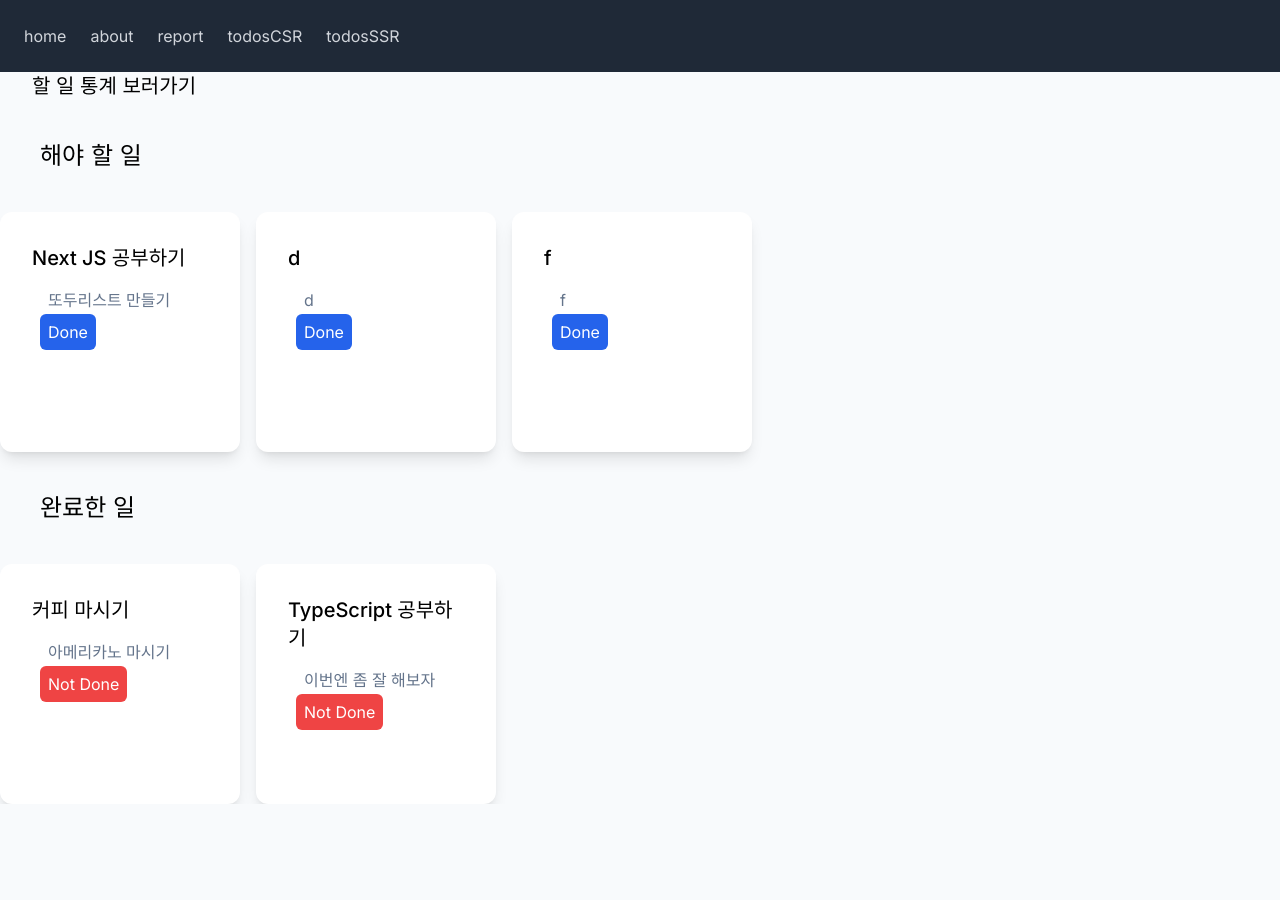
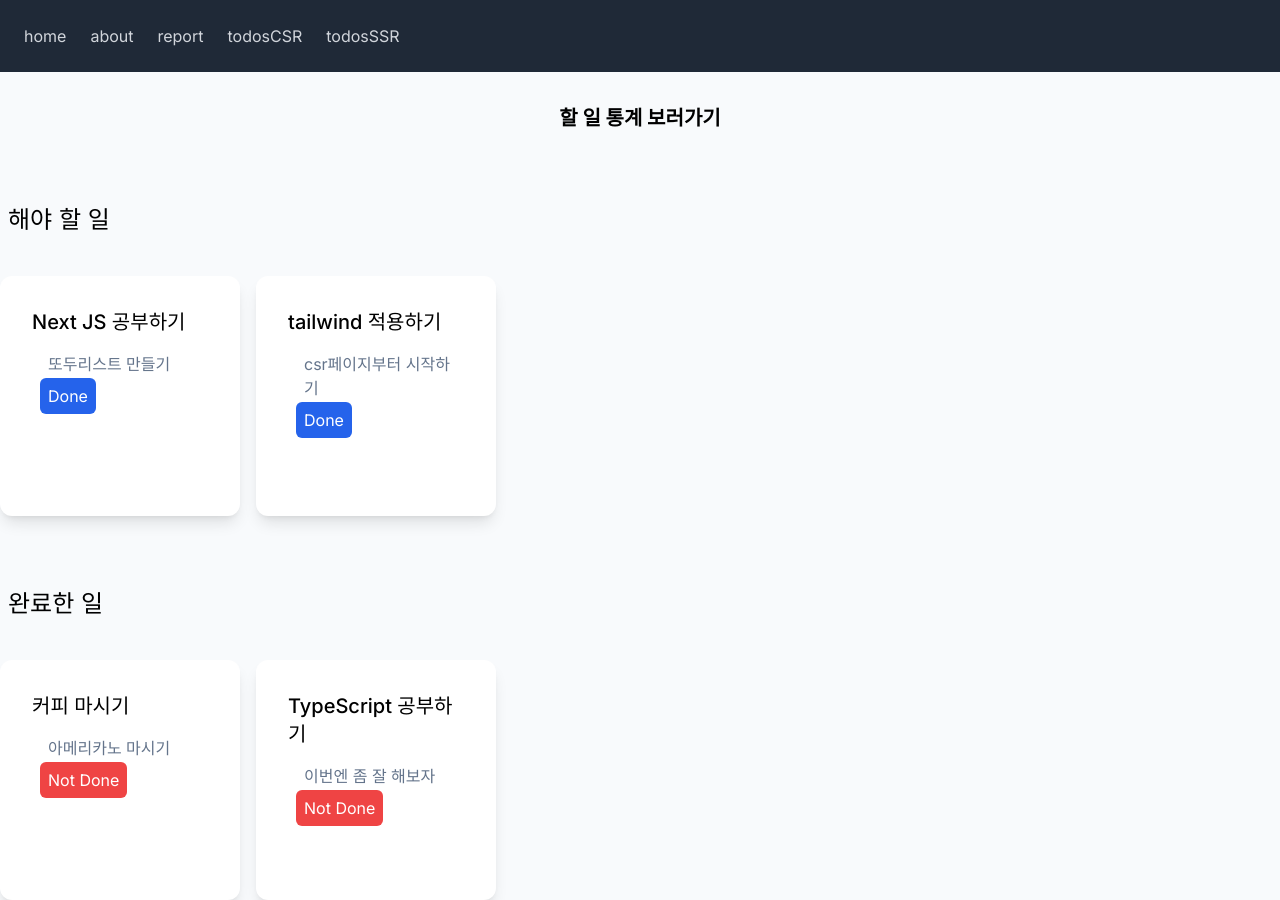
Before and after one commit to gidalim/todolist-nextjs, a Next.js app: page /todosSSR in a window 1280 px wide. Before the commit the page ends 804 px from the top, so only its background shows below. Built offline with nearby package versions, Linux system fonts and the light colour scheme; no server answers; data requests are answered from the project's data file.

Commit message:
[MOD] CSR page's tailwind setting

```diff
--- a/db.json
+++ b/db.json
@@ -24,15 +24,9 @@
       "isDone": true
     },
     {
-      "id": "87d2",
-      "title": "d",
-      "contents": "d",
-      "isDone": false
-    },
-    {
-      "id": "aed5",
-      "title": "f",
-      "contents": "f",
+      "id": "a89b",
+      "title": "tailwind 적용하기",
+      "contents": "csr페이지부터 시작하기",
       "isDone": false
     }
   ]
--- a/src/app/about/page.tsx
+++ b/src/app/about/page.tsx
@@ -1,6 +1,5 @@
 import Image from "next/image";
 import React from "react";
-// export const dynamic = "force-static";
 
 const about = async () => {
   const response = await fetch(`http://localhost:4000/companyInfo`);
--- a/src/app/todosCSR/page.tsx
+++ b/src/app/todosCSR/page.tsx
@@ -46,11 +46,13 @@ const TodosCSR = () => {
   }
 
   return (
-    <div className="md:container md:mx-auto">
-      <button onClick={handleButtonClick}>할 일 통계 보러가기</button>
+    <div className="md:container md:mx-auto flex flex-col gap-8">
+      <button className="mt-8 text-xl font-bold" onClick={handleButtonClick}>
+        할 일 통계 보러가기
+      </button>
       <TodoForm />
-      <h2 className="text-2xl p-2">해야 할 일</h2>
-      <section className="position: relative flex gap-4">
+      <h2 className="text-2xl mt-8 p-4">해야 할 일</h2>
+      <section className="position: relative flex flex-wrap gap-4">
         {mustTodo.map((data) => {
           return (
             <TodoRender
@@ -62,7 +64,7 @@ const TodosCSR = () => {
           );
         })}
       </section>
-      <h2 className="text-2xl p-2">완료한 일</h2>
+      <h2 className="text-2xl mt-8 p-4">완료한 일</h2>
       <section className="position: relative flex gap-4">
         {doneTodo.map((data) => {
           return (
--- a/src/app/todosSSR/page.tsx
+++ b/src/app/todosSSR/page.tsx
@@ -16,12 +16,12 @@ const TodosSSR = async () => {
   const doneTodo = todos.filter((todos) => todos.isDone);
 
   return (
-    <div className="md:container md:mx-auto">
-      <Link href={"/report"} className="text-xl m-8">
+    <div className="md:container md:mx-auto flex flex-col gap-8">
+      <Link href={"/report"} className="text-xl font-bold mt-8 text-center">
         할 일 통계 보러가기
       </Link>
-      <h2 className="text-2xl m-8 p-2">해야 할 일</h2>
-      <section className="position: relative flex gap-4">
+      <h2 className="text-2xl mt-8 p-2">해야 할 일</h2>
+      <section className="position: relative flex flex-wrap gap-4">
         {mustTodo.map((data) => {
           return (
             <div
@@ -39,8 +39,8 @@ const TodosSSR = async () => {
           );
         })}
       </section>
-      <h2 className="text-2xl m-8 p-2">완료한 일</h2>
-      <section className="position: relative flex gap-4">
+      <h2 className="text-2xl mt-8 p-2">완료한 일</h2>
+      <section className="position: relative flex flex-wrap gap-4">
         {doneTodo.map((data) => {
           return (
             <div
--- a/src/components/TodoForm/TodoForm.tsx
+++ b/src/components/TodoForm/TodoForm.tsx
@@ -34,15 +34,17 @@ const TodoForm = () => {
   };
 
   return (
-    <div>
-      <form onSubmit={handleCreateTodos}>
+    <div className="flex flex-col items-center">
+      <form className="flex gap-4 p-4" onSubmit={handleCreateTodos}>
         <input
+          className="px-4 py-2 rounded-md bg-zinc-200"
           value={title}
           placeholder="입력해주세요"
           onChange={handleChangeTitle}
           required
         />
         <input
+          className="px-4 py-2 rounded-md bg-zinc-200"
           value={contents}
           placeholder="입력해주세요"
           onChange={handleChangeContent}
--- a/src/components/TodoRender/TodoRender.tsx
+++ b/src/components/TodoRender/TodoRender.tsx
@@ -16,14 +16,22 @@ export const TodoRender: React.FC<TodoItems> = ({
 }) => {
   return (
     <div
-      className="p-6 max-w-sm bg-white rounded-xl shadow-lg flex-col space-x-4 size-60"
+      className="p-6 max-w-sm bg-white rounded-xl shadow-lg flex-col space-x-4 min-w-80 min-h-64 size-1/4"
       key={data.id}
     >
-      <button className="p-2" onClick={() => handleDeleteButtonClick(data.id)}>
+      <div className="flex justify-end">
+        <button
+          className="p-2 text-zinc-600 font-bold hover:text-red-600"
+          onClick={() => handleDeleteButtonClick(data.id)}
+        >
           삭제
         </button>
+      </div>
+      <div className="flex flex-col gap-2">
         <h3 className="p-2 text-xl font-medium text-black">{data.title}</h3>
         <p className="p-2">{data.contents}</p>
+      </div>
+      <div className="flex justify-end m-4">
         <button
           className={`${
             data.isDone
@@ -35,5 +43,6 @@ export const TodoRender: React.FC<TodoItems> = ({
           {data.isDone ? "Not Done" : " Done"}
         </button>
       </div>
+    </div>
   );
 };
```
Lines whose indentation alone changed are shown as unchanged.
